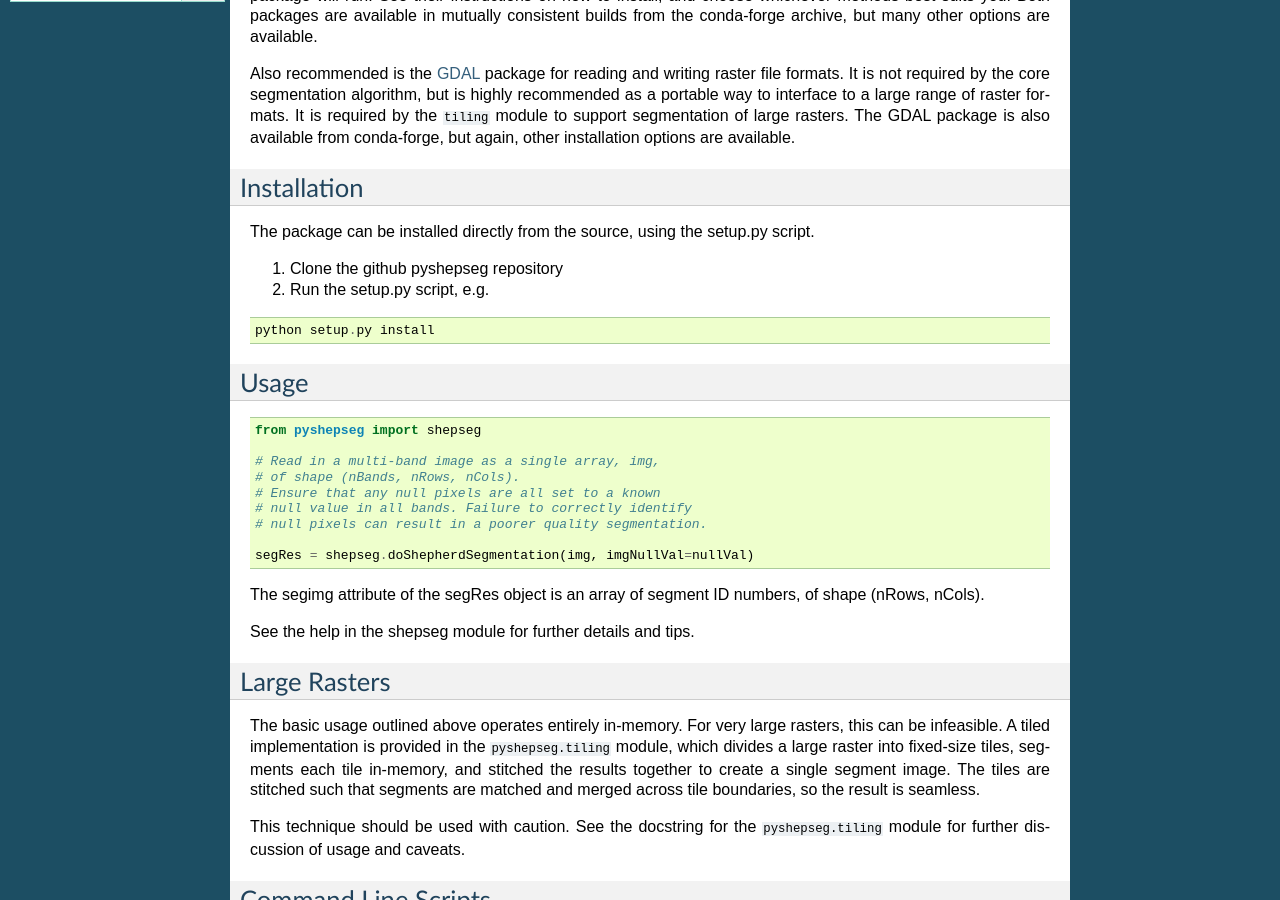
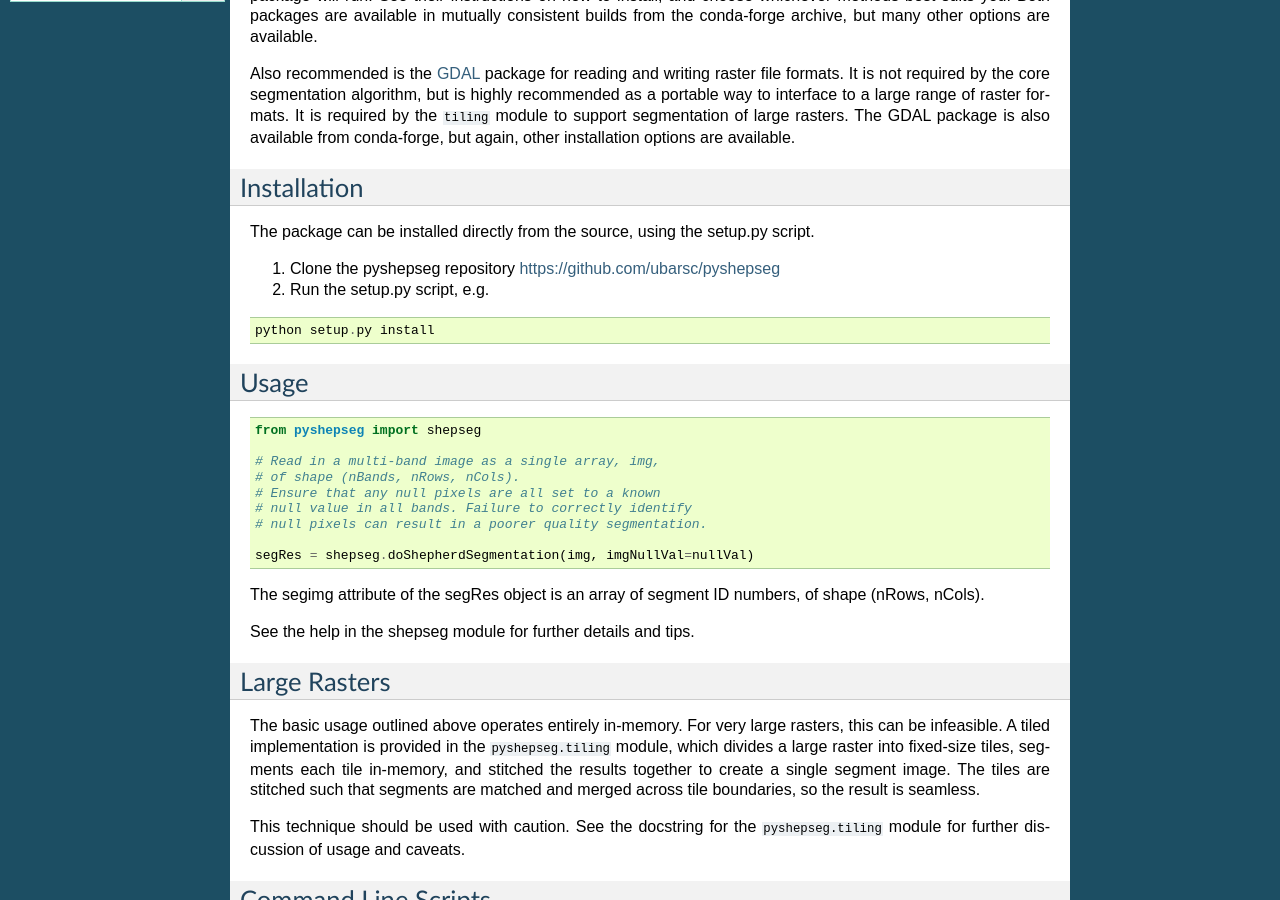
Before and after one commit to ubarsc/pyshepseg, a Sphinx documentation site: the page built from doc/source/index.rst, in a window 1280 px wide and 900 px high, scrolled down 414 px. Built offline with Sphinx 7.4.7, drawn with Linux system fonts in a browser that asks for light colours; some of the changed lines change nothing that is shown.

Commit message:
Include the URL for the github repository

```diff
--- a/doc/source/index.rst
+++ b/doc/source/index.rst
@@ -39,7 +39,7 @@ Installation
 The package can be installed directly from the source, using the
 setup.py script.
 
-1. Clone the github pyshepseg repository
+1. Clone the pyshepseg repository `<https://github.com/ubarsc/pyshepseg>`_
 2. Run the setup.py script, e.g.
 
 ::
```
